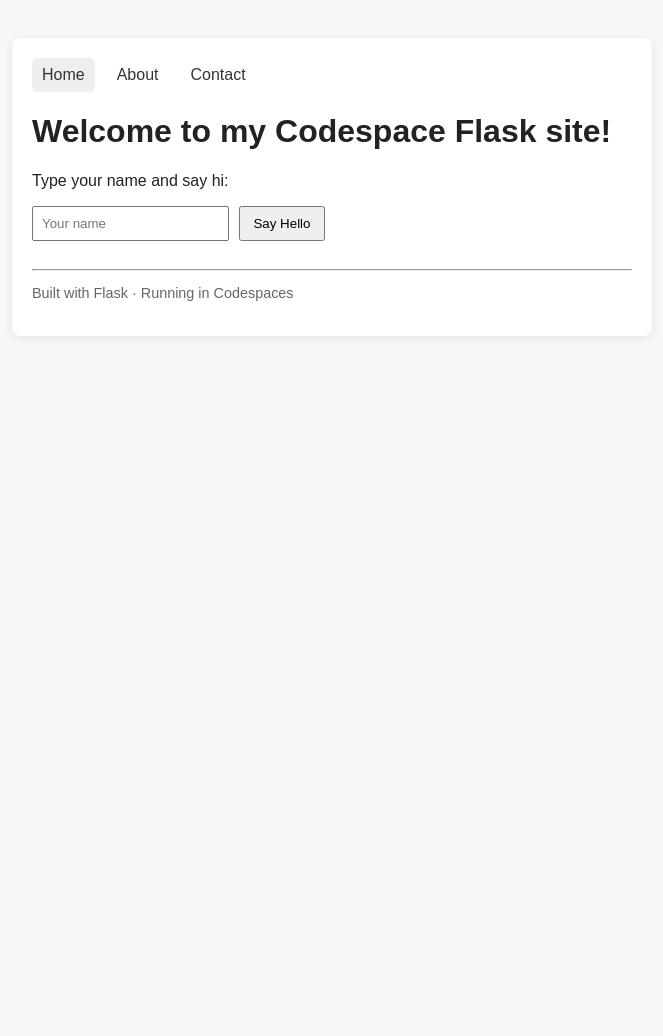
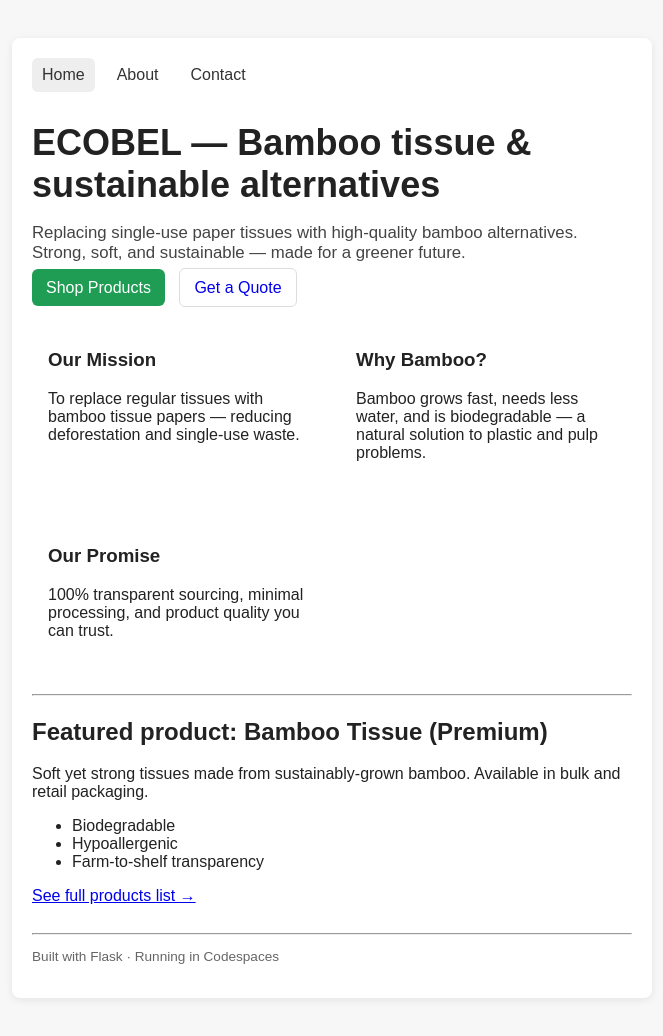
Before and after one commit to anandyelji-17/my-ecobel-website, a Flask app: page / in a window 1280 px wide. Shown: the whole page, without its empty margins (308-971 px from the left). Before the commit the page ends 301 px from the top, so only its background shows below. Run offline with Flask 2, Linux system fonts and the light colour scheme.

Commit message:
Add ECOBEL content: Home, About, Products, FAQ, Contact updates

```diff
--- a/app.py
+++ b/app.py
@@ -1,4 +1,4 @@
-from flask import Flask, render_template, request, redirect, url_for
+from flask import Flask, render_template, request
 import os
 
 app = Flask(__name__)
@@ -16,17 +16,23 @@ def hello():
 def about():
     return render_template('about.html')
 
+@app.route('/products')
+def products():
+    return render_template('products.html')
+
+@app.route('/faq')
+def faq():
+    return render_template('faq.html')
+
 @app.route('/contact', methods=['GET', 'POST'])
 def contact():
     if request.method == 'POST':
         name = request.form.get('name', '').strip()
         email = request.form.get('email', '').strip()
         message = request.form.get('message', '').strip()
-        # In a real app you'd save this to a DB or send an email.
-        # For demo we just show a success message on the same page.
         return render_template('contact.html', success=True, name=name or 'Friend', email=email)
     return render_template('contact.html', success=False)
 
 if __name__ == '__main__':
-    port = int(os.environ.get('PORT', 8080))
+    port = int(os.environ.get('PORT', 3000))
     app.run(host='0.0.0.0', port=port, debug=True)
--- a/static/style.css
+++ b/static/style.css
@@ -2,3 +2,11 @@ body { font-family: Arial, sans-serif; background:#f7f7f7; color:#222; padding:3
 .container { background: white; padding:20px; border-radius:8px; max-width:600px; margin:auto; box-shadow: 0 2px 8px rgba(0,0,0,0.08);}
 input { padding:8px; margin-right:6px;}
 button { padding:8px 12px; }
+
+/* ECOBEL accent + minor layout tweaks */
+:root { --ecobel-green: #1f9d55; }
+
+h1 { color:#222; font-weight:700; }
+h2 { color:#222; font-weight:600; }
+a.cta { background:var(--ecobel-green); color:white; padding:10px 12px; border-radius:6px; text-decoration:none;}
+footer p { font-size:0.85rem; color:#666; }
--- a/templates/index.html
+++ b/templates/index.html
@@ -1,10 +1,42 @@
 {% extends "base.html" %}
-{% block title %}Home - My Flask Site{% endblock %}
+{% block title %}ECOBEL — Sustainable Bamboo Tissue{% endblock %}
 {% block content %}
-  <h1>Welcome to my Codespace Flask site!</h1>
-  <p>Type your name and say hi:</p>
-  <form action="/hello" method="post">
-    <input type="text" name="name" placeholder="Your name" />
-    <button type="submit">Say Hello</button>
-  </form>
+  <section style="margin-bottom:18px;">
+    <h1 style="font-size:2.25rem; margin-bottom:6px;">ECOBEL — Bamboo tissue & sustainable alternatives</h1>
+    <p style="font-size:1.05rem; color:#444; margin-bottom:12px;">
+      Replacing single-use paper tissues with high-quality bamboo alternatives. Strong, soft, and sustainable — made for a greener future.
+    </p>
+    <p>
+      <a href="/products" style="padding:10px 14px; text-decoration:none; border-radius:6px; background:#1f9d55; color:white;">Shop Products</a>
+      <a href="/contact" style="margin-left:10px; padding:10px 14px; text-decoration:none; border-radius:6px; border:1px solid #ddd;">Get a Quote</a>
+    </p>
+  </section>
+
+  <section style="display:grid; grid-template-columns:repeat(auto-fit,minmax(220px,1fr)); gap:16px;">
+    <div style="background:white; padding:16px; border-radius:8px;">
+      <h3>Our Mission</h3>
+      <p>To replace regular tissues with bamboo tissue papers — reducing deforestation and single-use waste.</p>
+    </div>
+    <div style="background:white; padding:16px; border-radius:8px;">
+      <h3>Why Bamboo?</h3>
+      <p>Bamboo grows fast, needs less water, and is biodegradable — a natural solution to plastic and pulp problems.</p>
+    </div>
+    <div style="background:white; padding:16px; border-radius:8px;">
+      <h3>Our Promise</h3>
+      <p>100% transparent sourcing, minimal processing, and product quality you can trust.</p>
+    </div>
+  </section>
+
+  <hr style="margin:22px 0;">
+
+  <section>
+    <h2>Featured product: Bamboo Tissue (Premium)</h2>
+    <p>Soft yet strong tissues made from sustainably-grown bamboo. Available in bulk and retail packaging.</p>
+    <ul>
+      <li>Biodegradable</li>
+      <li>Hypoallergenic</li>
+      <li>Farm-to-shelf transparency</li>
+    </ul>
+    <p><a href="/products">See full products list →</a></p>
+  </section>
 {% endblock %}
```
Also changed, not shown: templates/about.html (+15 -7 lines), templates/contact.html (+4 -3 lines), templates/faq.html (added, +13 -0 lines), templates/products.html (added, +27 -0 lines).
